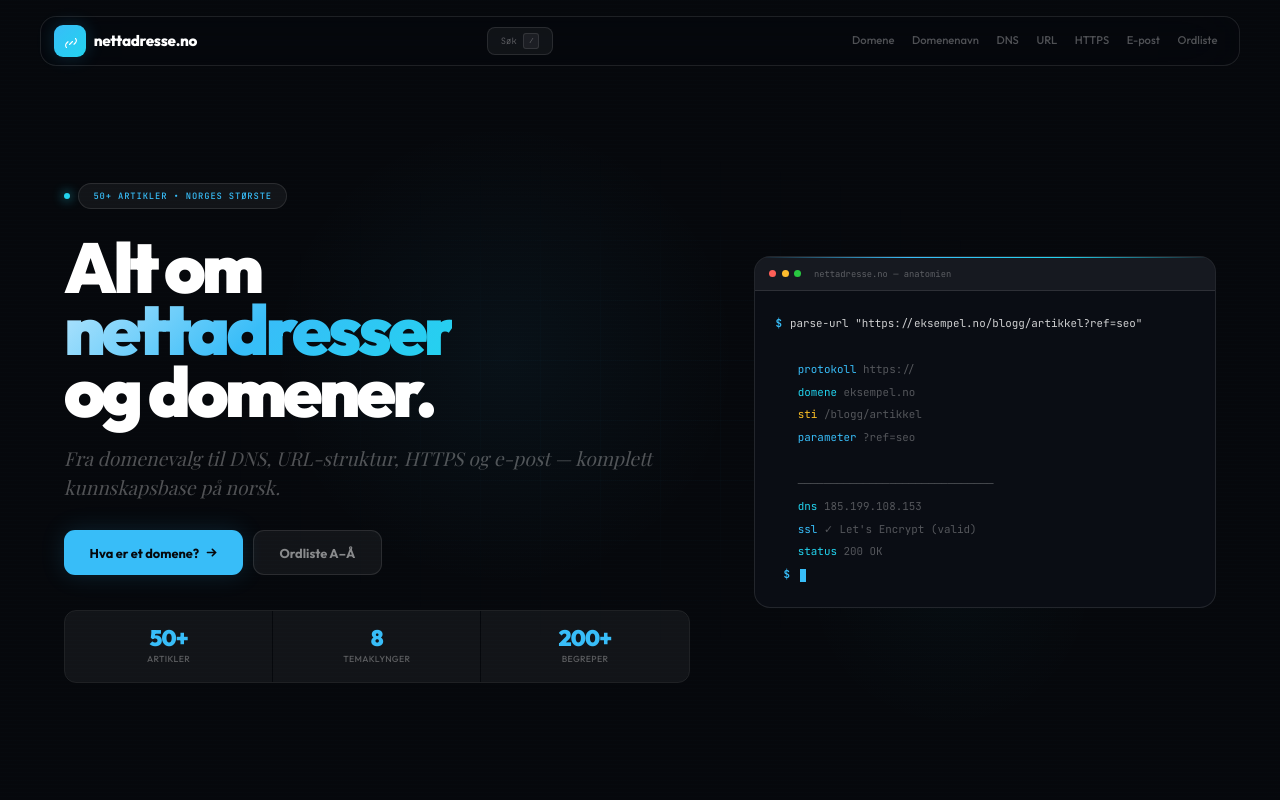
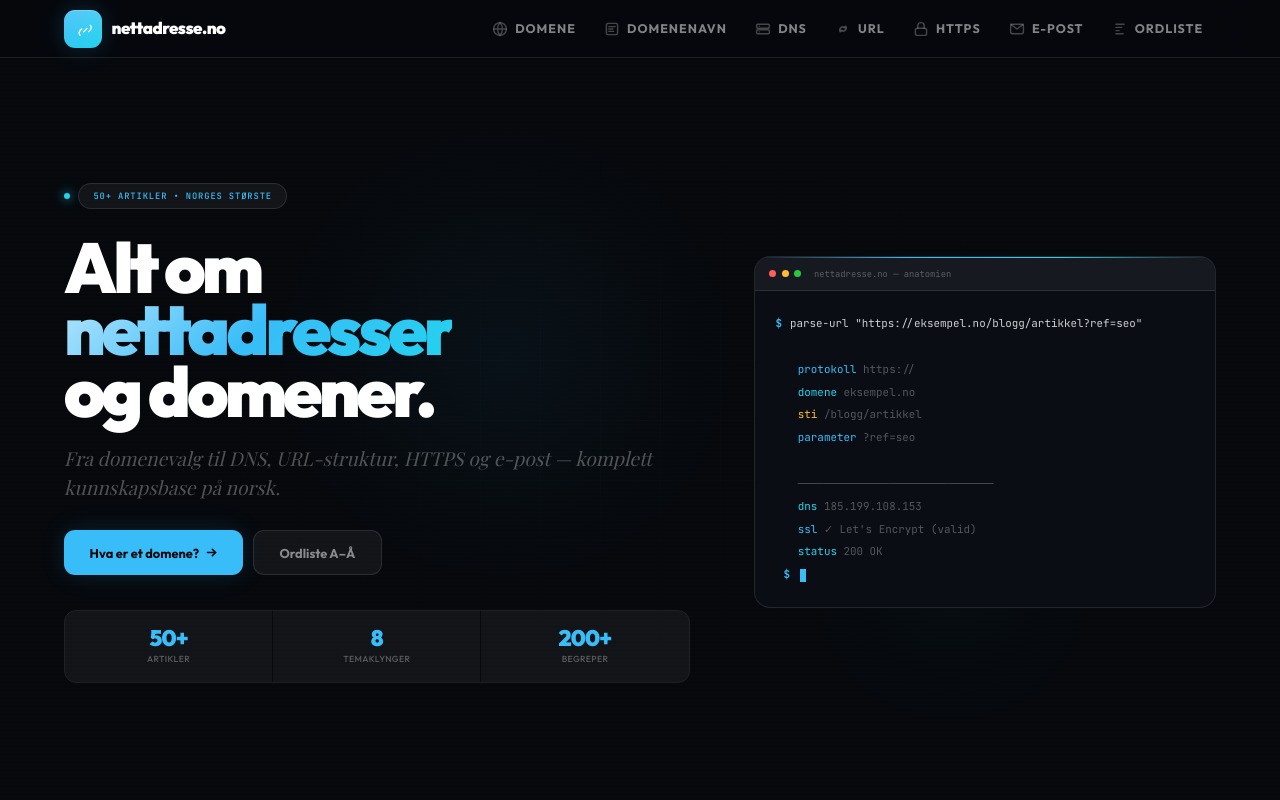
Before and after one commit to MohanM86/nettadresse, a plain HTML site: page index.html in a window 1280 px wide. Shown: the top 800 px of the page. Drawn offline with nearby package versions, Linux system fonts and the light colour scheme; a web font is replaced by a local one.

Commit message:
Add files via upload

```diff
--- a/index.html
+++ b/index.html
@@ -16,11 +16,18 @@
 <style>
 :root{--bg:#06080c;--bg2:#0a0d14;--lt:#f0f2f5;--lt2:#e4e7ec;--ice:#38bdf8;--ice2:#7dd3fc;--ice3:#bae6fd;--iceg:rgba(56,189,248,.2);--neon:#22d3ee;--gold:#fbbf24;--w:#fff;--w8:rgba(255,255,255,.8);--w5:rgba(255,255,255,.5);--w3:rgba(255,255,255,.3);--w1:rgba(255,255,255,.1);--w05:rgba(255,255,255,.05);--fh:'Outfit',system-ui;--fd:'Playfair Display',Georgia,serif;--fm:'JetBrains Mono',monospace;--eo:cubic-bezier(.16,1,.3,1)}
 *,*::before,*::after{margin:0;padding:0;box-sizing:border-box}html{scroll-behavior:smooth;font-size:16px;overflow-x:hidden}body{font-family:var(--fh);color:var(--w);background:var(--bg);line-height:1.6;-webkit-font-smoothing:antialiased}::selection{background:var(--ice);color:var(--bg)}.ctn{max-width:1400px;margin:0 auto;padding:0 clamp(1.5rem,5vw,4rem)}
-.nav{position:fixed;top:1rem;left:50%;transform:translateX(-50%);z-index:1000;width:min(94%,1200px);padding:.5rem .8rem;background:rgba(6,8,12,.6);backdrop-filter:blur(30px) saturate(1.6);border:1px solid var(--w1);border-radius:16px;transition:all .5s var(--eo)}.nav.s{top:.5rem;background:rgba(6,8,12,.85);border-color:rgba(56,189,248,.06)}.nav__i{display:flex;align-items:center;justify-content:space-between}.nav__l{display:flex;align-items:center;gap:.5rem;text-decoration:none;color:#fff;font-weight:800;font-size:.95rem;letter-spacing:-.02em}.nav__lm{width:32px;height:32px;border-radius:9px;display:flex;align-items:center;justify-content:center;background:linear-gradient(135deg,var(--ice),var(--neon));box-shadow:0 0 18px var(--iceg)}.nav__lm svg{width:15px;height:15px}
-.nav__cmd{display:flex;align-items:center;gap:.4rem;padding:.3rem .8rem;border-radius:8px;border:1px solid var(--w1);background:var(--w05);font-family:var(--fm);font-size:.55rem;color:var(--w3);cursor:pointer;transition:all .3s}.nav__cmd:hover{border-color:rgba(56,189,248,.1)}.nav__cmd kbd{padding:.05rem .3rem;border-radius:3px;background:var(--w05);border:1px solid var(--w1);font-size:.5rem}
-.nav__k{display:flex;list-style:none;gap:0;align-items:center}.nav__k>li{position:relative}.nav__k>li>a{color:var(--w3);text-decoration:none;font-size:.7rem;font-weight:500;display:flex;align-items:center;gap:.25rem;padding:.35rem .55rem;border-radius:7px;transition:all .3s;position:relative}.nav__k>li>a:hover{color:var(--ice)}.nav__k>li>a::after{content:'';position:absolute;bottom:1px;left:50%;width:0;height:1.5px;background:var(--ice);transition:all .3s;transform:translateX(-50%)}.nav__k>li>a:hover::after{width:55%}
-.nav__dd{position:absolute;top:calc(100% + .7rem);left:50%;transform:translateX(-50%) translateY(5px);opacity:0;visibility:hidden;background:rgba(10,13,20,.95);backdrop-filter:blur(30px);border:1px solid var(--w1);border-radius:12px;padding:.4rem;min-width:200px;transition:all .2s var(--eo);box-shadow:0 16px 50px rgba(0,0,0,.5)}.nav__k>li:hover .nav__dd{opacity:1;visibility:visible;transform:translateX(-50%) translateY(0)}.nav__dd a{display:block;padding:.4rem .6rem;border-radius:7px;text-decoration:none;color:var(--w3);font-size:.68rem;transition:all .2s}.nav__dd a:hover{background:var(--w05);color:var(--ice)}.nav__dd-sub{font-size:.55rem;color:var(--w3);opacity:.5;display:block}
-.nav__h{display:none;background:0;border:0;cursor:pointer;width:26px;height:26px;position:relative}.nav__h span{position:absolute;left:1px;width:24px;height:1.5px;background:#fff;transition:all .3s}.nav__h span:nth-child(1){top:7px}.nav__h span:nth-child(2){top:13px}.nav__h span:nth-child(3){top:19px}.nav__h.o span:nth-child(1){top:13px;transform:rotate(45deg)}.nav__h.o span:nth-child(2){opacity:0}.nav__h.o span:nth-child(3){top:13px;transform:rotate(-45deg)}
+.nav{position:fixed;top:0;left:0;right:0;z-index:1000;padding:.6rem 0;background:rgba(6,8,12,.7);backdrop-filter:blur(40px) saturate(1.8);border-bottom:1px solid var(--w1);transition:all .5s var(--eo)}.nav.s{background:rgba(6,8,12,.92);border-color:rgba(56,189,248,.06)}.nav__i{display:flex;align-items:center;justify-content:space-between}.nav__l{display:flex;align-items:center;gap:.6rem;text-decoration:none;color:#fff;font-weight:900;font-size:1.05rem;letter-spacing:-.03em}.nav__lm{width:38px;height:38px;border-radius:11px;display:flex;align-items:center;justify-content:center;background:linear-gradient(135deg,var(--ice),var(--neon));box-shadow:0 0 24px var(--iceg),inset 0 1px 0 rgba(255,255,255,.2);position:relative;overflow:hidden}.nav__lm::after{content:'';position:absolute;inset:0;background:linear-gradient(180deg,rgba(255,255,255,.15),transparent);border-radius:11px}.nav__lm svg{width:17px;height:17px;position:relative;z-index:1}
+.nav__k{display:flex;list-style:none;gap:.15rem;align-items:center}.nav__k>li{position:relative}.nav__k>li>a{color:var(--w5);text-decoration:none;font-size:.78rem;font-weight:700;text-transform:uppercase;letter-spacing:.08em;display:flex;align-items:center;gap:.45rem;padding:.5rem .8rem;border-radius:10px;transition:all .35s var(--eo);position:relative}.nav__k>li>a svg.ni{width:16px;height:16px;stroke-width:1.8;stroke-linecap:round;stroke-linejoin:round;fill:none;opacity:.5;transition:all .35s}.nav__k>li>a:hover{color:#fff;background:var(--w05)}.nav__k>li>a:hover svg.ni{opacity:1}.nav__k>li>a::before{content:'';position:absolute;bottom:3px;left:50%;width:0;height:2px;border-radius:1px;transform:translateX(-50%);transition:all .35s var(--eo)}.nav__k>li>a:hover::before{width:40%}
+.nav__k>li:nth-child(1)>a:hover{color:var(--ice)}.nav__k>li:nth-child(1)>a:hover svg.ni{stroke:var(--ice)}.nav__k>li:nth-child(1)>a::before{background:var(--ice)}
+.nav__k>li:nth-child(2)>a:hover{color:var(--neon)}.nav__k>li:nth-child(2)>a:hover svg.ni{stroke:var(--neon)}.nav__k>li:nth-child(2)>a::before{background:var(--neon)}
+.nav__k>li:nth-child(3)>a:hover{color:#a78bfa}.nav__k>li:nth-child(3)>a:hover svg.ni{stroke:#a78bfa}.nav__k>li:nth-child(3)>a::before{background:#a78bfa}
+.nav__k>li:nth-child(4)>a:hover{color:#f472b6}.nav__k>li:nth-child(4)>a:hover svg.ni{stroke:#f472b6}.nav__k>li:nth-child(4)>a::before{background:#f472b6}
+.nav__k>li:nth-child(5)>a:hover{color:#34d399}.nav__k>li:nth-child(5)>a:hover svg.ni{stroke:#34d399}.nav__k>li:nth-child(5)>a::before{background:#34d399}
+.nav__k>li:nth-child(6)>a:hover{color:var(--gold)}.nav__k>li:nth-child(6)>a:hover svg.ni{stroke:var(--gold)}.nav__k>li:nth-child(6)>a::before{background:var(--gold)}
+.nav__k>li:nth-child(7)>a:hover{color:#fb923c}.nav__k>li:nth-child(7)>a:hover svg.ni{stroke:#fb923c}.nav__k>li:nth-child(7)>a::before{background:#fb923c}
+.nav__dd{position:absolute;top:calc(100% + .5rem);left:50%;transform:translateX(-50%) translateY(6px);opacity:0;visibility:hidden;background:rgba(10,13,20,.95);backdrop-filter:blur(40px);border:1px solid var(--w1);border-radius:14px;padding:.5rem;min-width:230px;transition:all .25s var(--eo);box-shadow:0 20px 60px rgba(0,0,0,.6),0 0 1px rgba(56,189,248,.1)}.nav__k>li:hover .nav__dd{opacity:1;visibility:visible;transform:translateX(-50%) translateY(0)}.nav__dd a{display:flex;align-items:center;gap:.5rem;padding:.5rem .7rem;border-radius:9px;text-decoration:none;color:var(--w3);font-size:.72rem;font-weight:500;letter-spacing:0;text-transform:none;transition:all .2s}.nav__dd a:hover{background:var(--w05);color:#fff}.nav__dd-sub{font-size:.55rem;color:var(--w3);opacity:.4;display:block}
+.nav__dd svg.ndi{width:14px;height:14px;stroke:var(--ice);fill:none;stroke-width:1.5;stroke-linecap:round;opacity:.5;flex-shrink:0}
+.nav__h{display:none;background:0;border:0;cursor:pointer;width:36px;height:36px;border-radius:10px;position:relative;transition:background .3s}.nav__h:hover{background:var(--w05)}.nav__h span{position:absolute;left:6px;width:24px;height:2px;background:#fff;border-radius:1px;transition:all .3s}.nav__h span:nth-child(1){top:10px}.nav__h span:nth-child(2){top:17px}.nav__h span:nth-child(3){top:24px}.nav__h.o span:nth-child(1){top:17px;transform:rotate(45deg)}.nav__h.o span:nth-child(2){opacity:0}.nav__h.o span:nth-child(3){top:17px;transform:rotate(-45deg)}
 .hero{min-height:100vh;display:flex;align-items:center;position:relative;overflow:hidden;padding:8rem 0 4rem}.hero__bg{position:absolute;inset:0}.hero__grid{position:absolute;inset:0;background-image:linear-gradient(rgba(56,189,248,.018) 1px,transparent 1px),linear-gradient(90deg,rgba(56,189,248,.018) 1px,transparent 1px);background-size:60px 60px;mask-image:radial-gradient(ellipse 55% 50% at 50% 50%,black 20%,transparent 65%)}.hero__glow{position:absolute;top:10%;left:18%;width:550px;height:550px;background:radial-gradient(circle,rgba(56,189,248,.05),transparent 60%);pointer-events:none}.hero__glow2{position:absolute;bottom:5%;right:12%;width:350px;height:350px;background:radial-gradient(circle,rgba(34,211,238,.025),transparent 60%);pointer-events:none}.hero__scan{position:absolute;inset:0;background:repeating-linear-gradient(0deg,transparent,transparent 3px,rgba(56,189,248,.006) 3px,rgba(56,189,248,.006) 4px);pointer-events:none}
 .hero__c{position:relative;z-index:2;display:grid;grid-template-columns:1.15fr .85fr;gap:clamp(3rem,5vw,5rem);align-items:center}.hero__left{max-width:660px}
 .hero__st{display:inline-flex;align-items:center;gap:.5rem;margin-bottom:1.8rem;opacity:0;animation:hu .7s var(--eo) .1s forwards}.hero__live{width:6px;height:6px;border-radius:50%;background:var(--neon);box-shadow:0 0 10px var(--neon);animation:pls 2s ease-in-out infinite}@keyframes pls{0%,100%{box-shadow:0 0 6px var(--neon)}50%{box-shadow:0 0 18px var(--neon)}}.hero__stx{font-family:var(--fm);font-size:.55rem;font-weight:500;letter-spacing:.1em;text-transform:uppercase;color:var(--ice);padding:.3rem .9rem;border-radius:100px;border:1px solid var(--w1);background:var(--w05)}
@@ -50,20 +57,35 @@
 .ft__bot{display:flex;justify-content:space-between;align-items:center;flex-wrap:wrap;gap:1rem;padding-top:1.5rem;border-top:1px solid var(--w1)}.ft__cp{font-size:.58rem;color:rgba(255,255,255,.1)}.ft__cp a{color:var(--ice);text-decoration:none}.ft__tech{display:flex;gap:.8rem}.ft__tech-i{font-family:var(--fm);font-size:.48rem;color:var(--w3);letter-spacing:.06em;text-transform:uppercase;display:flex;align-items:center;gap:.25rem}.ft__tech-dot{width:4px;height:4px;border-radius:50%;background:var(--neon);box-shadow:0 0 5px var(--neon)}
 .btt{position:fixed;bottom:1.5rem;right:1.5rem;width:42px;height:42px;border-radius:11px;background:var(--ice);color:var(--bg);border:0;cursor:pointer;display:flex;align-items:center;justify-content:center;opacity:0;visibility:hidden;transition:all .4s;z-index:999;box-shadow:0 4px 18px var(--iceg)}.btt.vi{opacity:1;visibility:visible}.btt:hover{transform:translateY(-2px)}.btt svg{width:13px;height:13px}
 @media(max-width:1024px){.hero__c{grid-template-columns:1fr}.tg{grid-template-columns:repeat(2,1fr)}.tc--f{grid-column:span 2}.stats-r{grid-template-columns:repeat(3,1fr)}.journey{grid-template-columns:repeat(3,1fr);gap:1.2rem}.journey::before{display:none}.intro-g{grid-template-columns:1fr}.ft__g{grid-template-columns:1fr 1fr 1fr}}
-@media(max-width:768px){.nav{top:.4rem;width:96%}.nav__k{display:none}.nav__cmd{display:none}.nav__h{display:block}.nav__k.op{display:flex;flex-direction:column;position:absolute;top:calc(100% + .4rem);left:0;right:0;background:rgba(6,8,12,.95);backdrop-filter:blur(30px);padding:.8rem;gap:.15rem;border:1px solid var(--w1);border-radius:12px}.nav__dd{position:static;opacity:1;visibility:visible;transform:none;background:0;border:0;box-shadow:none;padding:0 0 0 .5rem;min-width:0}.tg{grid-template-columns:1fr}.tc--f{grid-column:span 1;grid-template-columns:1fr}.journey{grid-template-columns:1fr 1fr}.fgrid{grid-template-columns:1fr}.stats-r{grid-template-columns:1fr}.stat{border-bottom:1px solid var(--w1)}.ft__g{grid-template-columns:1fr 1fr}}
+@media(max-width:768px){.nav{padding:.5rem 0}.nav__k{display:none}.nav__h{display:block}.nav__k.op{display:flex;flex-direction:column;position:absolute;top:100%;left:0;right:0;background:rgba(6,8,12,.97);backdrop-filter:blur(40px);padding:1rem clamp(1.5rem,5vw,4rem);gap:.1rem;border-top:1px solid var(--w1);border-bottom:1px solid var(--w1)}.nav__k.op>li>a{padding:.6rem .5rem;font-size:.82rem}.nav__dd{position:static;opacity:1;visibility:visible;transform:none;background:0;border:0;box-shadow:none;padding:.2rem 0 .2rem 1.5rem;min-width:0}.tg{grid-template-columns:1fr}.tc--f{grid-column:span 1;grid-template-columns:1fr}.journey{grid-template-columns:1fr 1fr}.fgrid{grid-template-columns:1fr}.stats-r{grid-template-columns:1fr}.stat{border-bottom:1px solid var(--w1)}.ft__g{grid-template-columns:1fr 1fr}}
 </style></head>
 <body>
-<nav class="nav" id="nav"><div class="nav__i">
+<nav class="nav" id="nav"><div class="ctn"><div class="nav__i">
 <a href="/" class="nav__l"><div class="nav__lm"><svg viewBox="0 0 20 20" fill="none" stroke="#fff" stroke-width="1.5" stroke-linecap="round"><path d="M10 14l4-4M6 18a4 4 0 010-5.66l2-2M18 6a4 4 0 010 5.66l-2 2"/></svg></div>nettadresse.no</a>
-<div class="nav__cmd">Søk<kbd>/</kbd></div>
 <ul class="nav__k" id="nk">
-<li><a href="/hva-er-domene">Domene</a></li>
-<li><a href="/domenenavn">Domenenavn</a><div class="nav__dd"><a href="/domenenavn/velge-domene">Velge domene<span class="nav__dd-sub">Tips og strategi</span></a><a href="/domenenavn/no-domene">.no-domener</a><a href="/domenenavn/kjope-domene">Kjøpe domene</a><a href="/domenenavn/tld">TLD-typer</a><a href="/domenenavn/whois">WHOIS</a></div></li>
-<li><a href="/dns">DNS</a><div class="nav__dd"><a href="/dns/a-record">A-record</a><a href="/dns/cname">CNAME</a><a href="/dns/mx-record">MX-record</a><a href="/dns/nameserver">Nameserver</a></div></li>
-<li><a href="/url">URL</a></li><li><a href="/https">HTTPS</a></li><li><a href="/epost">E-post</a></li><li><a href="/ordliste">Ordliste</a></li>
+<li><a href="/hva-er-domene"><svg class="ni" viewBox="0 0 20 20" stroke="currentColor"><circle cx="10" cy="10" r="8"/><path d="M2 10h16M10 2a12 12 0 010 16M10 2a12 12 0 000 16"/></svg>Domene</a></li>
+<li><a href="/domenenavn"><svg class="ni" viewBox="0 0 20 20" stroke="currentColor"><rect x="3" y="3" width="14" height="14" rx="2"/><path d="M6 7h8M6 10h5M6 13h6"/></svg>Domenenavn</a>
+<div class="nav__dd">
+<a href="/domenenavn/velge-domene"><svg class="ndi" viewBox="0 0 16 16" stroke="currentColor"><circle cx="8" cy="8" r="3"/><path d="M8 1v3M8 12v3M1 8h3M12 8h3"/></svg>Velge domene<span class="nav__dd-sub">Tips og strategi</span></a>
+<a href="/domenenavn/no-domene"><svg class="ndi" viewBox="0 0 16 16" stroke="currentColor"><path d="M2 4h12M2 8h8M2 12h10"/></svg>.no-domener</a>
+<a href="/domenenavn/kjope-domene"><svg class="ndi" viewBox="0 0 16 16" stroke="currentColor"><path d="M4 12l4-8 4 8M5.5 9h5"/></svg>Kjøpe domene</a>
+<a href="/domenenavn/tld"><svg class="ndi" viewBox="0 0 16 16" stroke="currentColor"><circle cx="8" cy="8" r="6"/><path d="M8 2v12"/></svg>TLD-typer</a>
+<a href="/domenenavn/whois"><svg class="ndi" viewBox="0 0 16 16" stroke="currentColor"><circle cx="7" cy="7" r="4"/><path d="M10 10l4 4"/></svg>WHOIS</a>
+</div></li>
+<li><a href="/dns"><svg class="ni" viewBox="0 0 20 20" stroke="currentColor"><rect x="2" y="4" width="16" height="5" rx="1.5"/><rect x="2" y="11" width="16" height="5" rx="1.5"/><circle cx="5.5" cy="6.5" r=".8" fill="currentColor" stroke="none"/><circle cx="5.5" cy="13.5" r=".8" fill="currentColor" stroke="none"/></svg>DNS</a>
+<div class="nav__dd">
+<a href="/dns/a-record"><svg class="ndi" viewBox="0 0 16 16" stroke="currentColor"><path d="M4 12l4-8 4 8M5.5 9h5"/></svg>A-record</a>
+<a href="/dns/cname"><svg class="ndi" viewBox="0 0 16 16" stroke="currentColor"><path d="M4 8h8M8 4l4 4-4 4"/></svg>CNAME</a>
+<a href="/dns/mx-record"><svg class="ndi" viewBox="0 0 16 16" stroke="currentColor"><rect x="2" y="4" width="12" height="8" rx="1.5"/><path d="M2 4l6 4.5L14 4"/></svg>MX-record</a>
+<a href="/dns/nameserver"><svg class="ndi" viewBox="0 0 16 16" stroke="currentColor"><rect x="3" y="2" width="10" height="12" rx="2"/><path d="M6 6h4M6 9h2"/></svg>Nameserver</a>
+</div></li>
+<li><a href="/url"><svg class="ni" viewBox="0 0 20 20" stroke="currentColor"><path d="M8 12a4 4 0 005.5-5.5l-1 1A2.5 2.5 0 018.5 11.5L8 12z"/><path d="M12 8a4 4 0 00-5.5 5.5l1-1A2.5 2.5 0 0111.5 8.5L12 8z"/></svg>URL</a></li>
+<li><a href="/https"><svg class="ni" viewBox="0 0 20 20" stroke="currentColor"><rect x="3" y="9" width="14" height="9" rx="2.5"/><path d="M6 9V6a4 4 0 018 0v3"/></svg>HTTPS</a></li>
+<li><a href="/epost"><svg class="ni" viewBox="0 0 20 20" stroke="currentColor"><rect x="2" y="4" width="16" height="12" rx="2.5"/><path d="M2 4l8 6 8-6"/></svg>E-post</a></li>
+<li><a href="/ordliste"><svg class="ni" viewBox="0 0 20 20" stroke="currentColor"><path d="M5 4h10M5 8h7M5 12h4M5 16h9"/></svg>Ordliste</a></li>
 </ul>
 <button class="nav__h" id="hb" aria-label="Meny"><span></span><span></span><span></span></button>
-</div></nav>
+</div></div></nav>
 <section class="hero"><div class="hero__bg"><div class="hero__grid"></div><div class="hero__glow"></div><div class="hero__glow2"></div><div class="hero__scan"></div></div>
 <div class="ctn"><div class="hero__c">
 <div class="hero__left">
```
